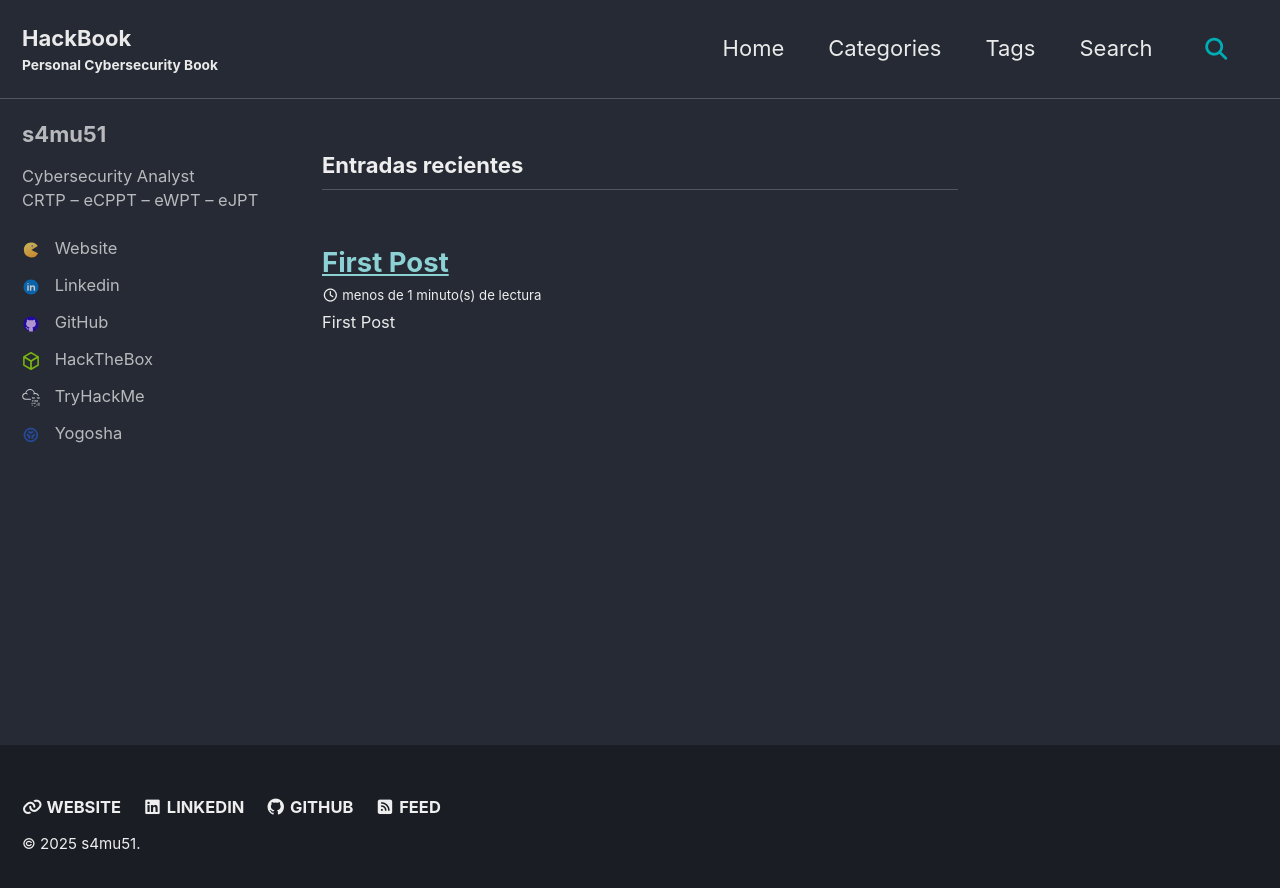
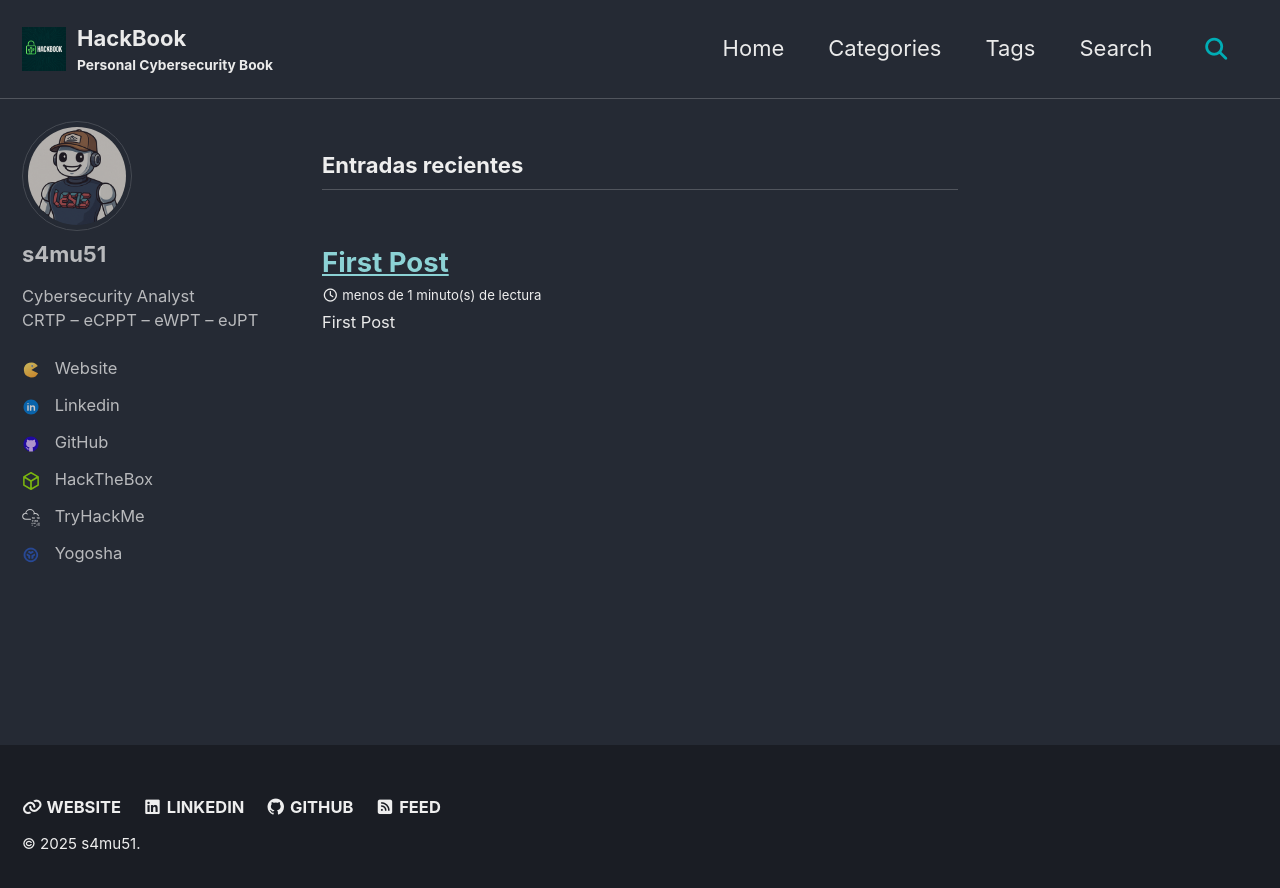
Before and after one commit to s4mu51/s4mu51.github.io, a Jekyll site: the page built from index.html, in a window 1280 px wide. Shown: the top 888 px of the page. Built offline with Jekyll 4.4.1, drawn with Linux system fonts in a browser that asks for light colours; cached includes are drawn as plain includes; the list of posts is cut into pages by our own code.

Commit message:
nuevo avatar y fotos

```diff
--- a/_config.yml
+++ b/_config.yml
@@ -20,7 +20,7 @@
 baseurl                  : #""
 repository               : # GitHub username/repo-name e.g. "mmistakes/minimal-mistakes"
 teaser                   : # path of fallback teaser image, e.g. "/assets/images/500x300.png"
-logo                     : # path of logo image to display in the masthead, e.g. "/assets/images/88x88.png"
+logo                     : /assets/images/general/hackbook.png # path of logo image to display in the masthead, e.g. "/assets/images/88x88.png"
 masthead_title           : "HackBook" # overrides the website title displayed in the masthead, use " " for no title
 # breadcrumbs            : false # true, false (default)
 words_per_minute         : 200
@@ -77,7 +77,7 @@
 # Site Author
 author:
   name             : "s4mu51"
-  #avatar           : "/assets/images/bio-photo.jpg"
+  avatar           : "/assets/images/general/bio-photo.png"
   bio: |
     Cybersecurity Analyst
     CRTP – eCPPT – eWPT – eJPT
```
Also changed, not shown: assets/images/general/bio-photo.png (added), assets/images/general/hackbook.png (added).
